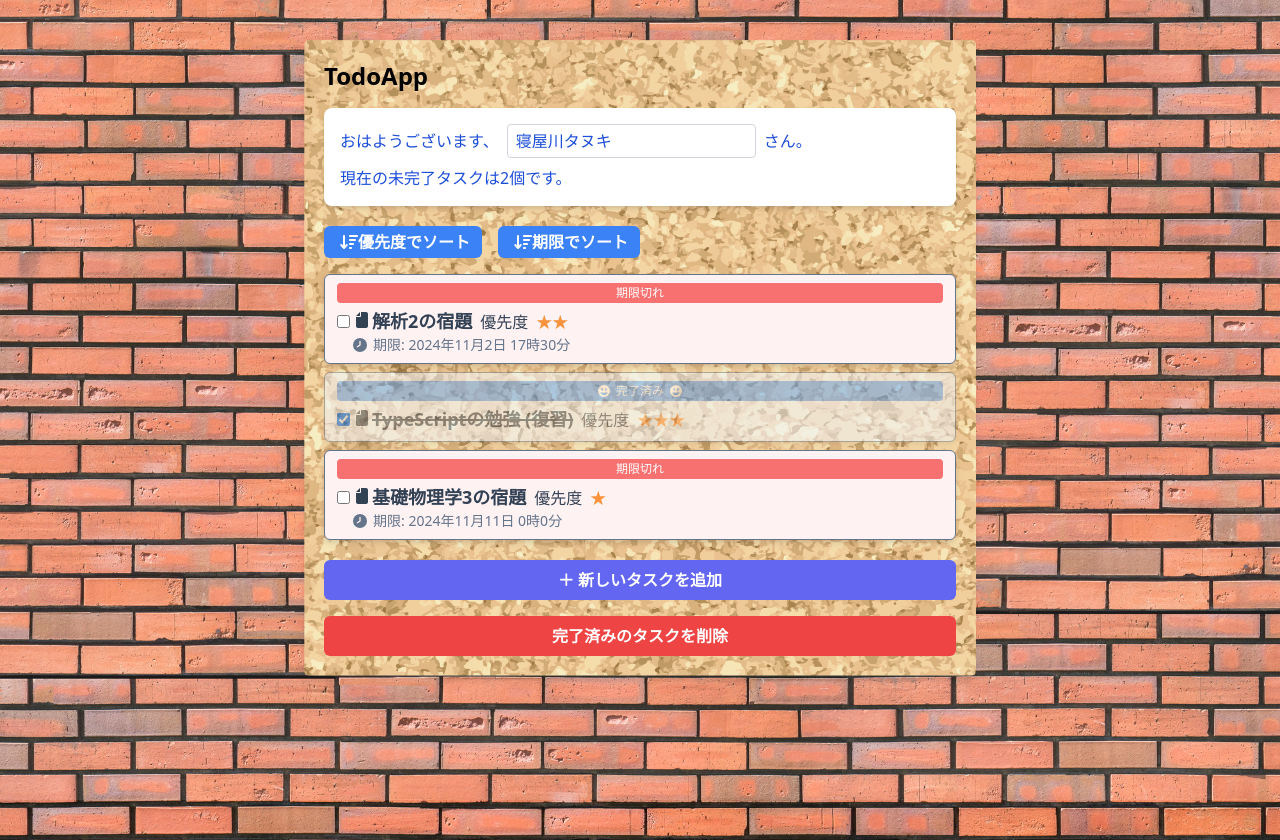
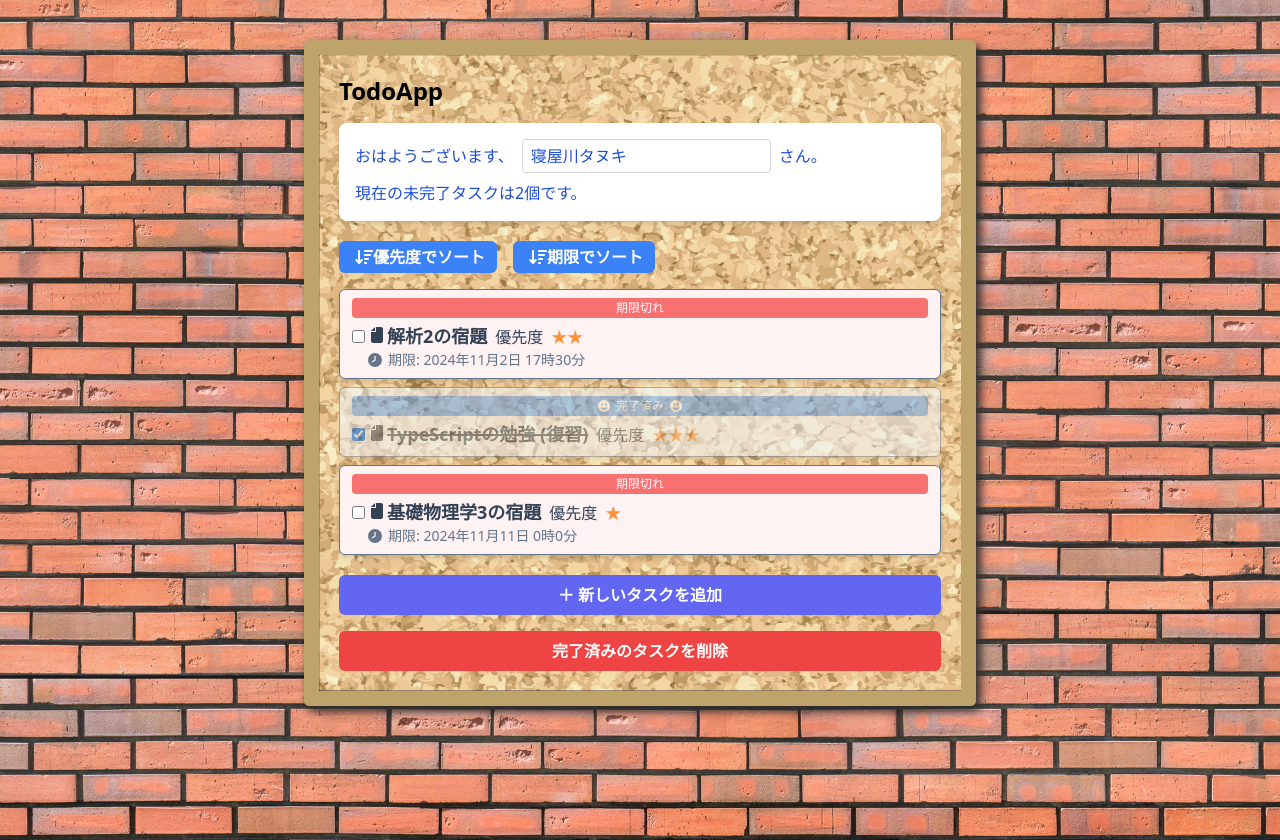
Before and after one commit to Tsubasa213/react-todo-app, a React (Vite) app: page / in a window 1280 px wide. Built offline with nearby package versions, Linux system fonts and the light colour scheme.

Commit message:
update src/index.css, tsconfig.app.tsbuildinfo and tsconfig.node.tsbuildinfo

```diff
--- a/src/index.css
+++ b/src/index.css
@@ -39,4 +39,10 @@
   padding: 20px; /* 内部の余白を設定 */
   border-radius: 5px; /* 角を丸める */
   box-shadow: 0 4px 6px rgba(0, 0, 0, 0.1); /* 軽い影を追加 */
+  border: solid 15px #bea46b;
+  filter: drop-shadow(5px 5px 5px #343030);
 }
+
+/* .shadow {
+  filter: drop-shadow(5px 5px 5px #aaa);
+} */
```
